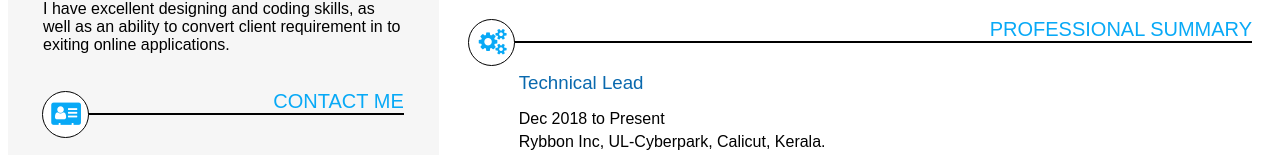
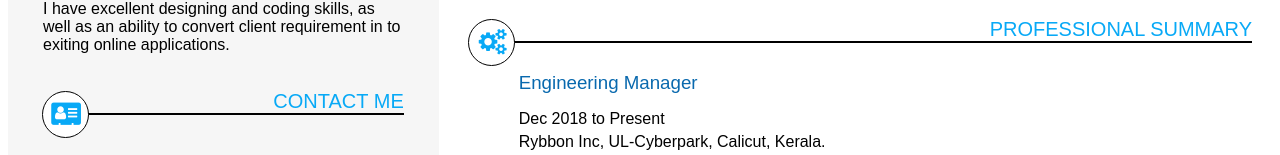
Before and after one commit to rijinSan/resume, a plain HTML site: page index.html in a window 1280 px wide. Shown: the part 480-635 px from the top of the page. Drawn offline with Linux system fonts and the light colour scheme.

Commit message:
Update index.html

```diff
--- a/index.html
+++ b/index.html
@@ -228,7 +228,7 @@ body{
 			  	</div>
 			  	<div class="content">
 			  		<div class="position">
-				  		<h3 class="subtitile">Technical Lead</h3>
+				  		<h3 class="subtitile">Engineering Manager</h3>
 				  		<p>Dec 2018 to Present</p>
 				  		<p class="desc">Rybbon Inc, UL-Cyberpark, Calicut, Kerala.</p>
 			  		</div>
```
